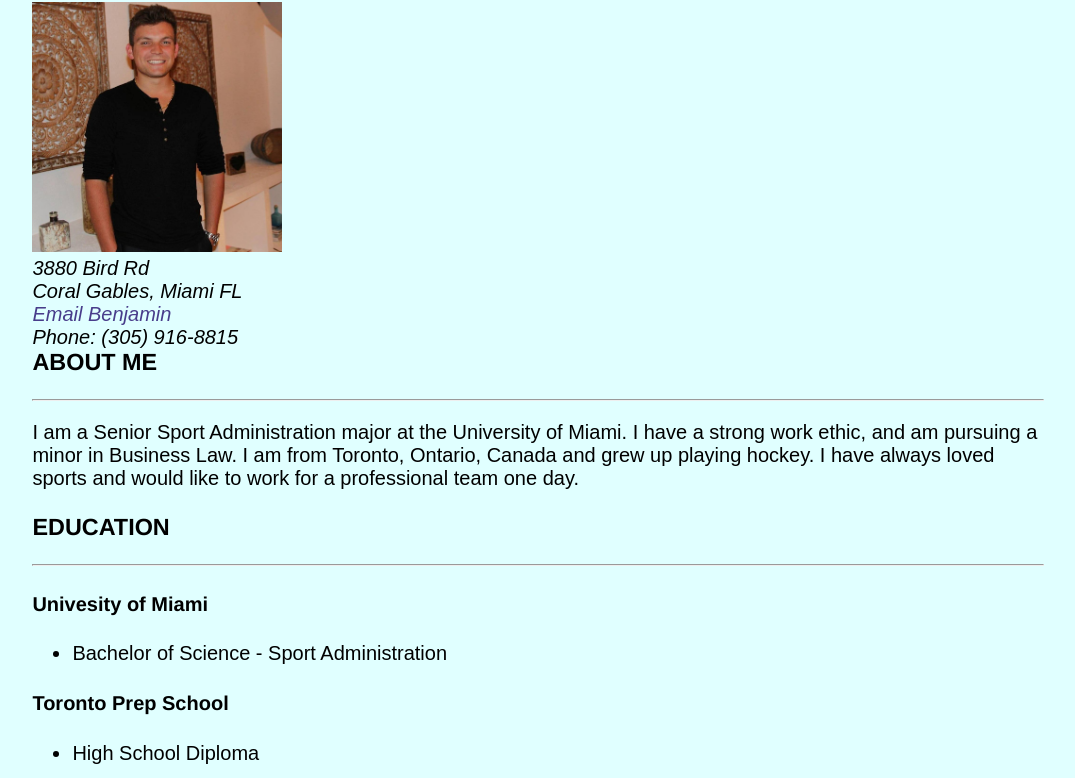
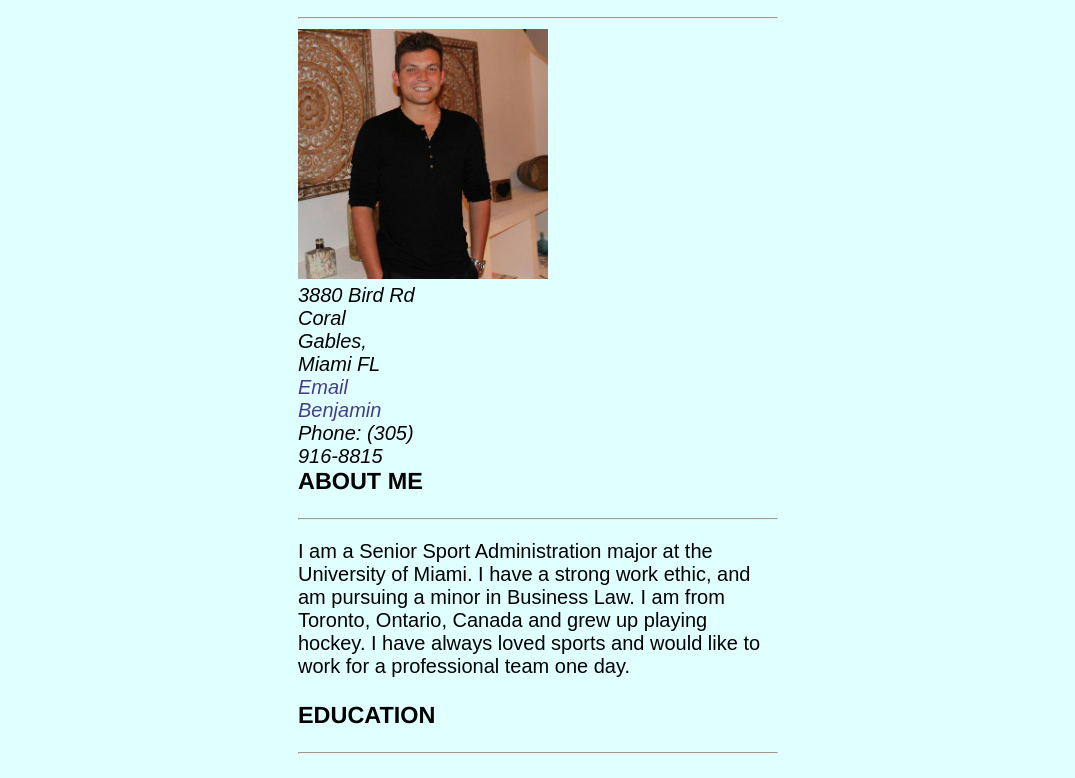
Before and after one commit to bshinder33/CIM111, a plain HTML site: page work/resume/index.html in a window 1280 px wide. Shown: the part 155-933 px from the top of the page, without its empty margins (102-1177 px from the left). Drawn offline with Linux system fonts and the light colour scheme.

Commit message:
Update style.css

```diff
--- a/work/resume/CSS/style.css
+++ b/work/resume/CSS/style.css
@@ -7,12 +7,14 @@ body {
 background-color: #E0FFFF;
 font-family: 'Arial',sans-serif;
 font-size: 20px;
+width: 600px;
+margin: auto;
+padding: 15px;
 }
 
 main{
   margin:5% auto;
   width: 80%;
-  padding:0 5%;
 }
 
 h1,h3,h4 {
```
